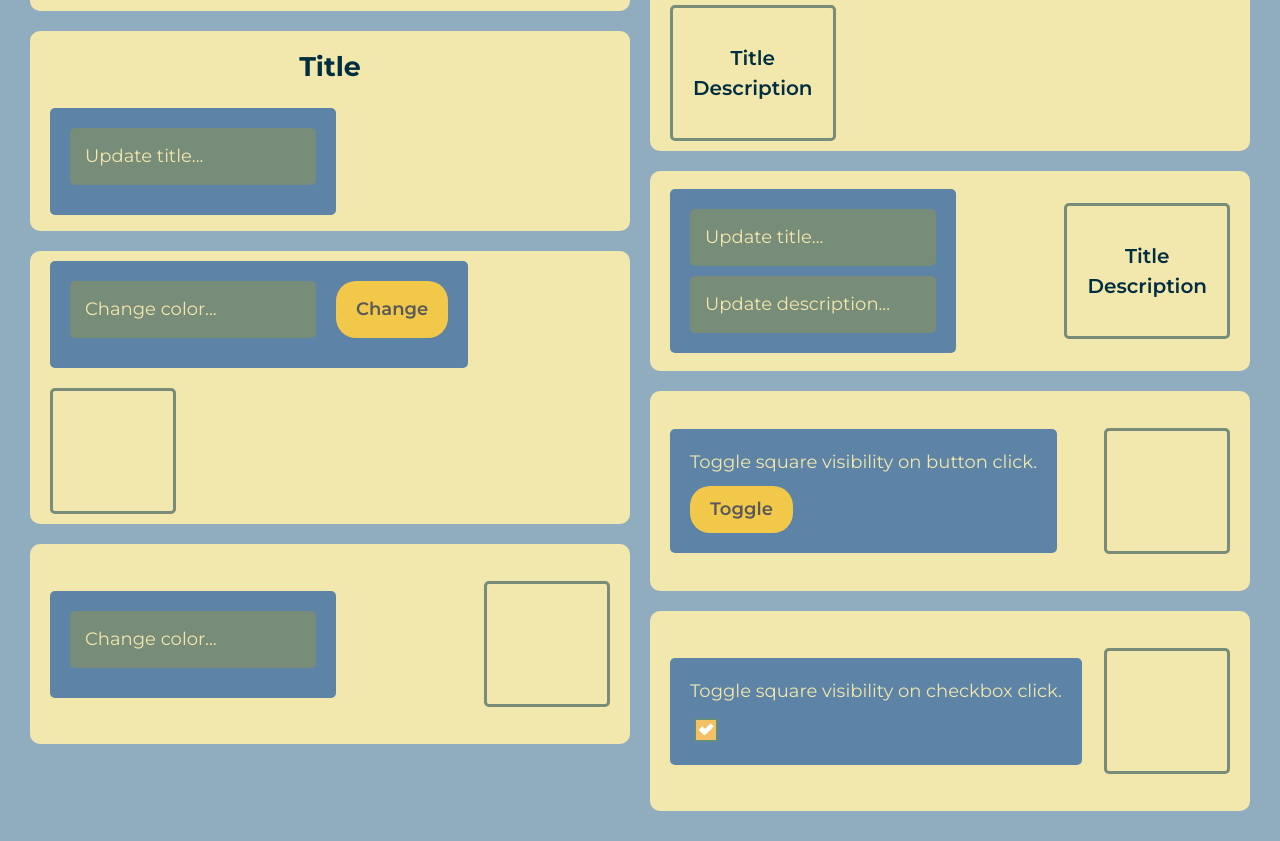
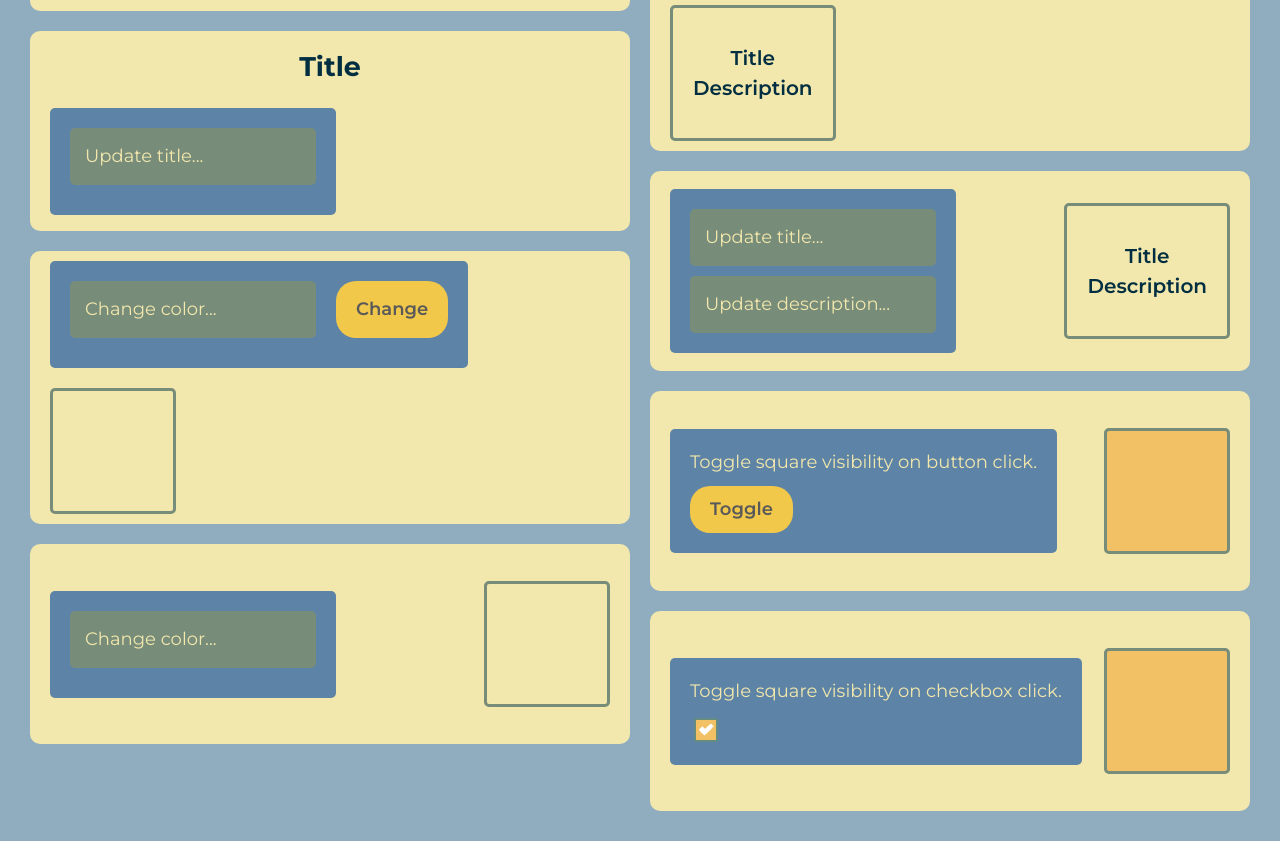
Before and after one commit to ArtisVansovics/md24_vue-event-emits, a Vue app: page / in a window 1280 px wide. Shown: the part 219-1060 px from the top of the page. Built offline with nearby package versions, Linux system fonts and the light colour scheme.

Commit message:
Added color to boxes in VisibilityBox one and two

```diff
--- a/src/components/VisibilityBox01.vue
+++ b/src/components/VisibilityBox01.vue
@@ -6,7 +6,7 @@
         <MainButton>Toggle</MainButton>
       </template>
     </MainForm>
-    <AdjustableSquare v-if="squareVisibility" />
+    <AdjustableSquare v-if="squareVisibility" :current-color="squareColor" />
   </EventContainer>
 </template>
 
@@ -27,6 +27,7 @@ export default defineComponent({
   },
   data: () => ({
     squareVisibility: true,
+    squareColor: "#F2C166",
   }),
   methods: {
     toggleVisibility() {
--- a/src/components/VisibilityBox02.vue
+++ b/src/components/VisibilityBox02.vue
@@ -9,7 +9,7 @@
         />
       </template>
     </MainForm>
-    <AdjustableSquare v-if="squareVisibility" />
+    <AdjustableSquare v-if="squareVisibility" :current-color="squareColor" />
   </EventContainer>
 </template>
 
@@ -30,6 +30,7 @@ export default defineComponent({
   },
   data: () => ({
     squareVisibility: true,
+    squareColor: "#F2C166",
   }),
   methods: {
     toggleVisibility() {
```
